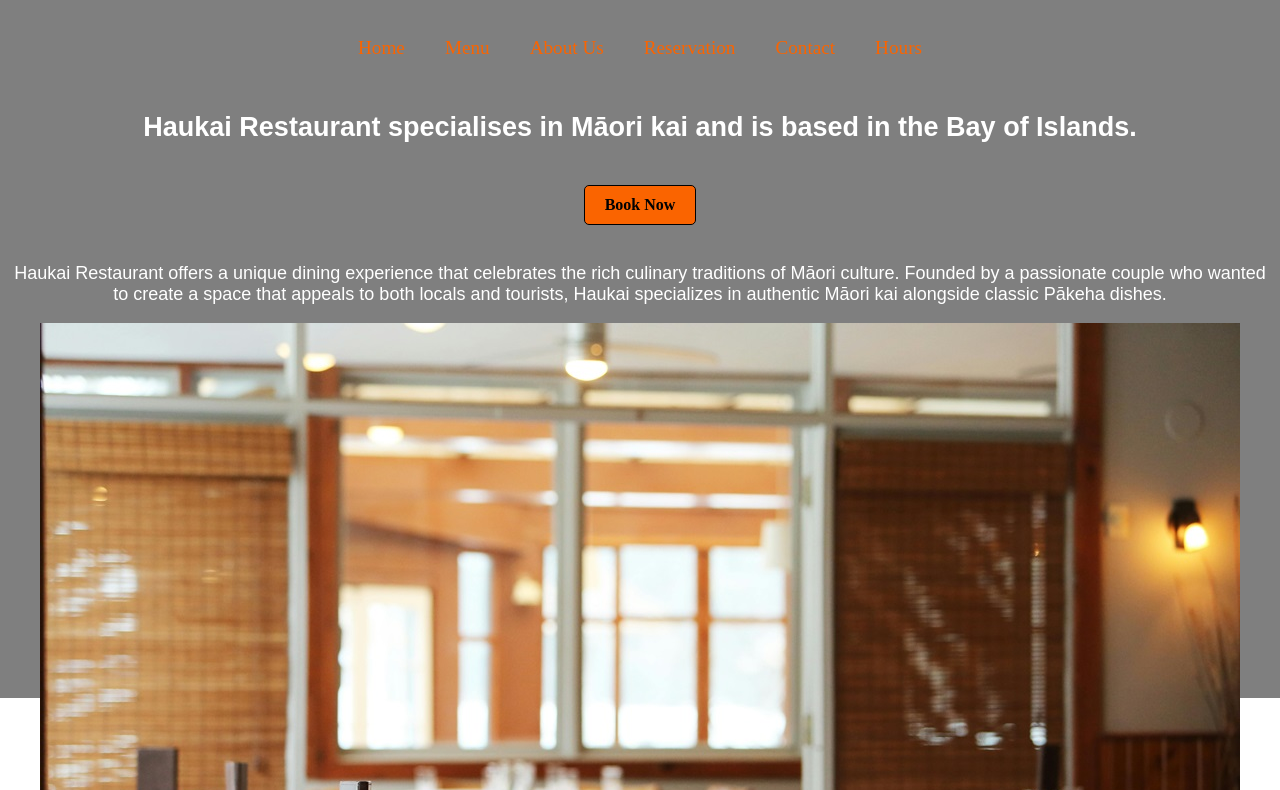
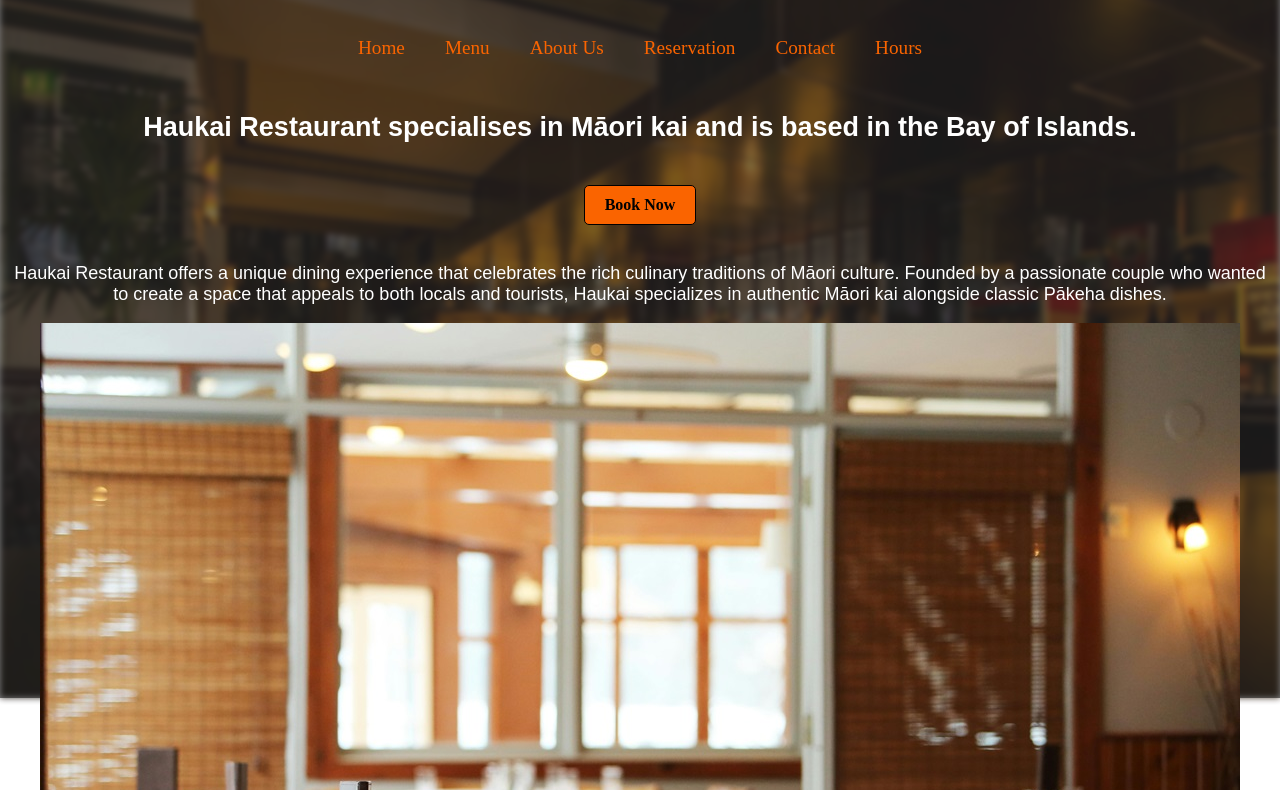
Before and after one commit to Zzzazik/BIT607-AS2, a plain HTML site: page index.html in a window 1280 px wide. Shown: the part 102-892 px from the top of the page. Drawn offline with Linux system fonts and the light colour scheme; the site is published under a folder, as on GitHub Pages, so addresses that start at the root find nothing.

Commit message:
chnaged the image url

```diff
--- a/css/style.css
+++ b/css/style.css
@@ -31,7 +31,7 @@ body::before {
     left: 0;
     width: 100%;
     height: 100%;
-    background-image: url('/images/restaurant.jpg');
+    background-image: url('../images/restaurant.jpg');
     background-size: cover;
     background-repeat: no-repeat;
     background-position: center;
```
